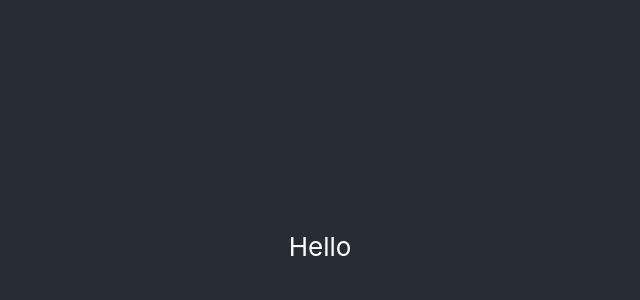
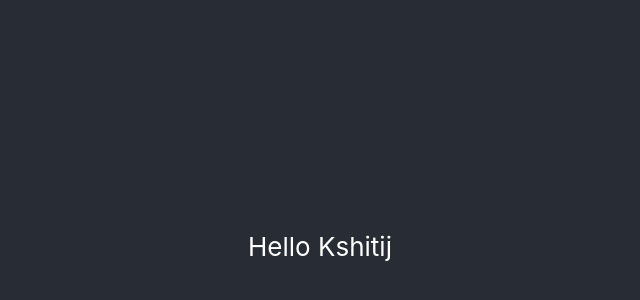
Before and after one commit to krish3742/portfolio, a JavaScript app: page / in a window 1280 px wide. Shown: the part 154-454 px from the top of the page, without its empty margins (320-960 px from the left). Built offline with nearby package versions, Linux system fonts and the light colour scheme.

Commit message:
Testing auto deployment feature of netlify

```diff
--- a/src/App.js
+++ b/src/App.js
@@ -4,7 +4,7 @@ function App() {
   return (
     <div className="App">
       <header className="App-header">
-        Hello
+        Hello Kshitij
       </header>
     </div>
   );
```
